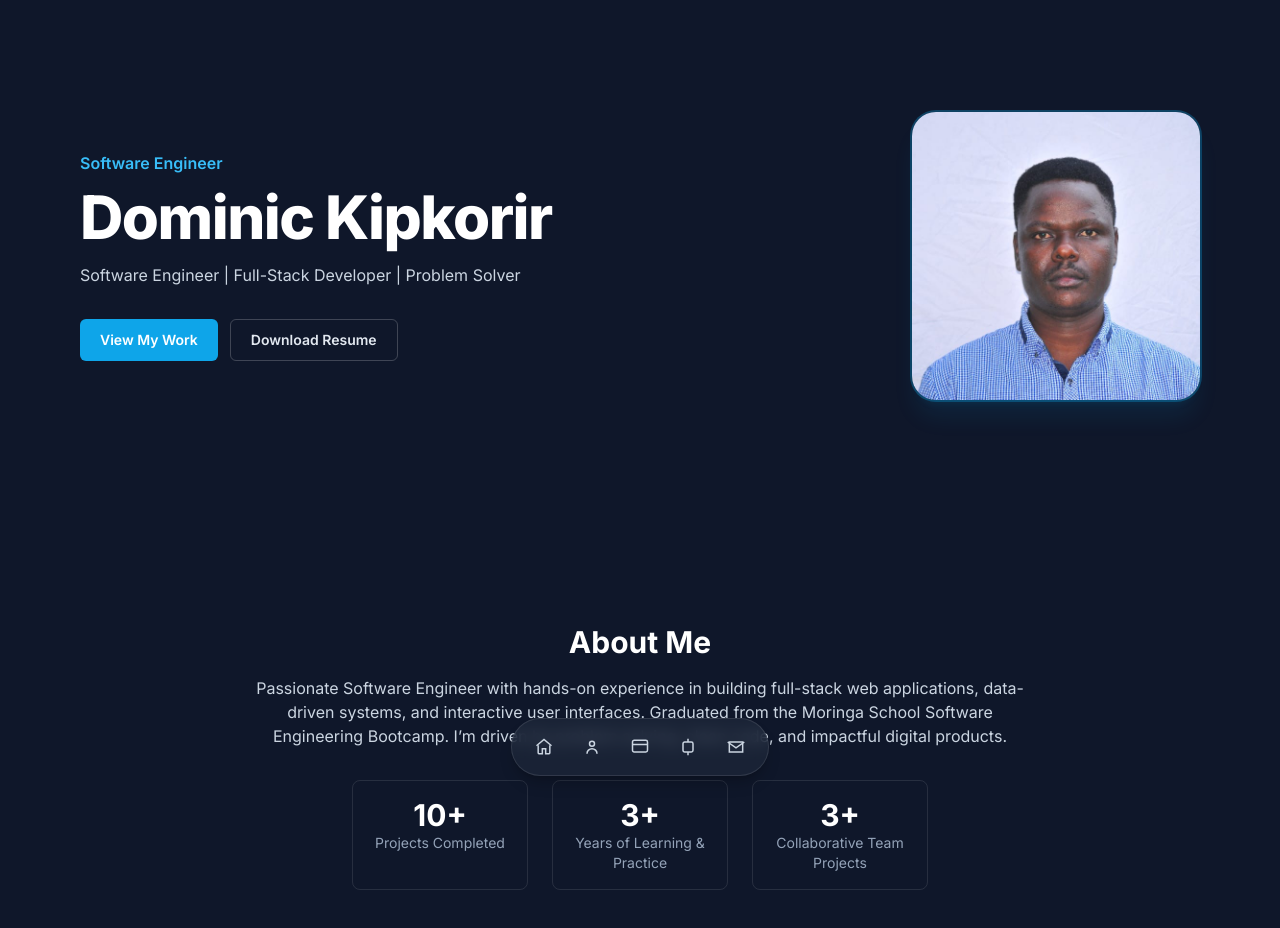
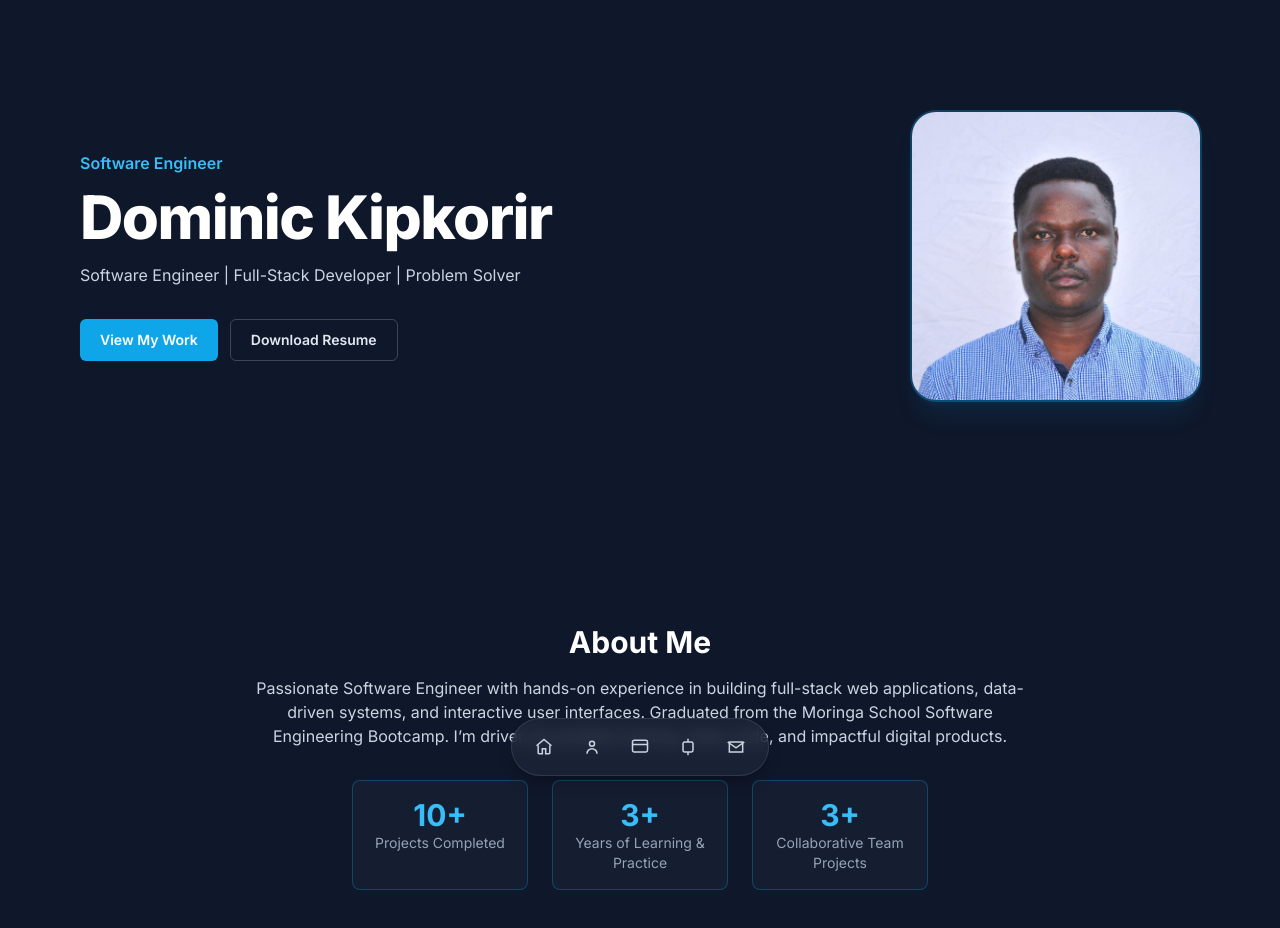
Before and after one commit to Harshpal01/dominic-kipkorir-portfolio, a React (Vite) app: page / in a window 1280 px wide. Shown: the top 928 px of the page. Built offline with nearby package versions, Linux system fonts and the light colour scheme.

Commit message:
corrections on about

```diff
--- a/src/App.jsx
+++ b/src/App.jsx
@@ -55,17 +55,17 @@ function About() {
         Engineering Bootcamp. I’m driven by problem‑solving, clean code, and impactful digital products.
       </p>
       <div className="mt-8 grid grid-cols-3 max-w-xl gap-6 mx-auto">
-        <div className="rounded-lg border border-white/10 p-4 text-center">
-          <div className="text-3xl font-bold text-white">10+</div>
-          <div className="text-sm text-slate-400">Projects Completed</div>
+        <div className="group rounded-lg border border-sky-500/30 bg-slate-800/40 p-4 text-center transition-colors hover:border-sky-400 hover:bg-slate-800/60">
+          <div className="text-3xl font-bold text-sky-400 transition-colors group-hover:text-sky-300">10+</div>
+          <div className="text-sm text-slate-400 transition-colors group-hover:text-slate-300">Projects Completed</div>
         </div>
-        <div className="rounded-lg border border-white/10 p-4 text-center">
-          <div className="text-3xl font-bold text-white">3+</div>
-          <div className="text-sm text-slate-400">Years of Learning & Practice</div>
+        <div className="group rounded-lg border border-sky-500/30 bg-slate-800/40 p-4 text-center transition-colors hover:border-sky-400 hover:bg-slate-800/60">
+          <div className="text-3xl font-bold text-sky-400 transition-colors group-hover:text-sky-300">3+</div>
+          <div className="text-sm text-slate-400 transition-colors group-hover:text-slate-300">Years of Learning & Practice</div>
         </div>
-        <div className="rounded-lg border border-white/10 p-4 text-center">
-          <div className="text-3xl font-bold text-white">3+</div>
-          <div className="text-sm text-slate-400">Collaborative Team Projects</div>
+        <div className="group rounded-lg border border-sky-500/30 bg-slate-800/40 p-4 text-center transition-colors hover:border-sky-400 hover:bg-slate-800/60">
+          <div className="text-3xl font-bold text-sky-400 transition-colors group-hover:text-sky-300">3+</div>
+          <div className="text-sm text-slate-400 transition-colors group-hover:text-slate-300">Collaborative Team Projects</div>
         </div>
       </div>
     </Section>
```
